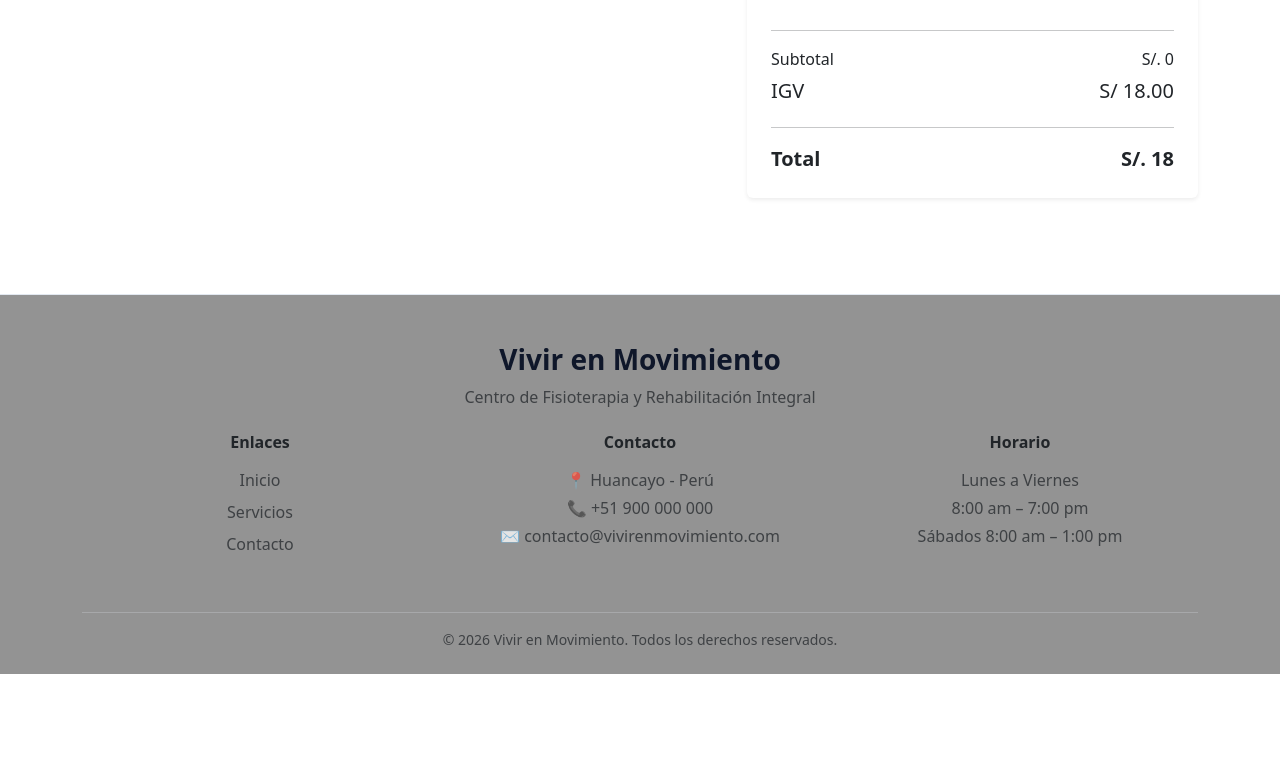
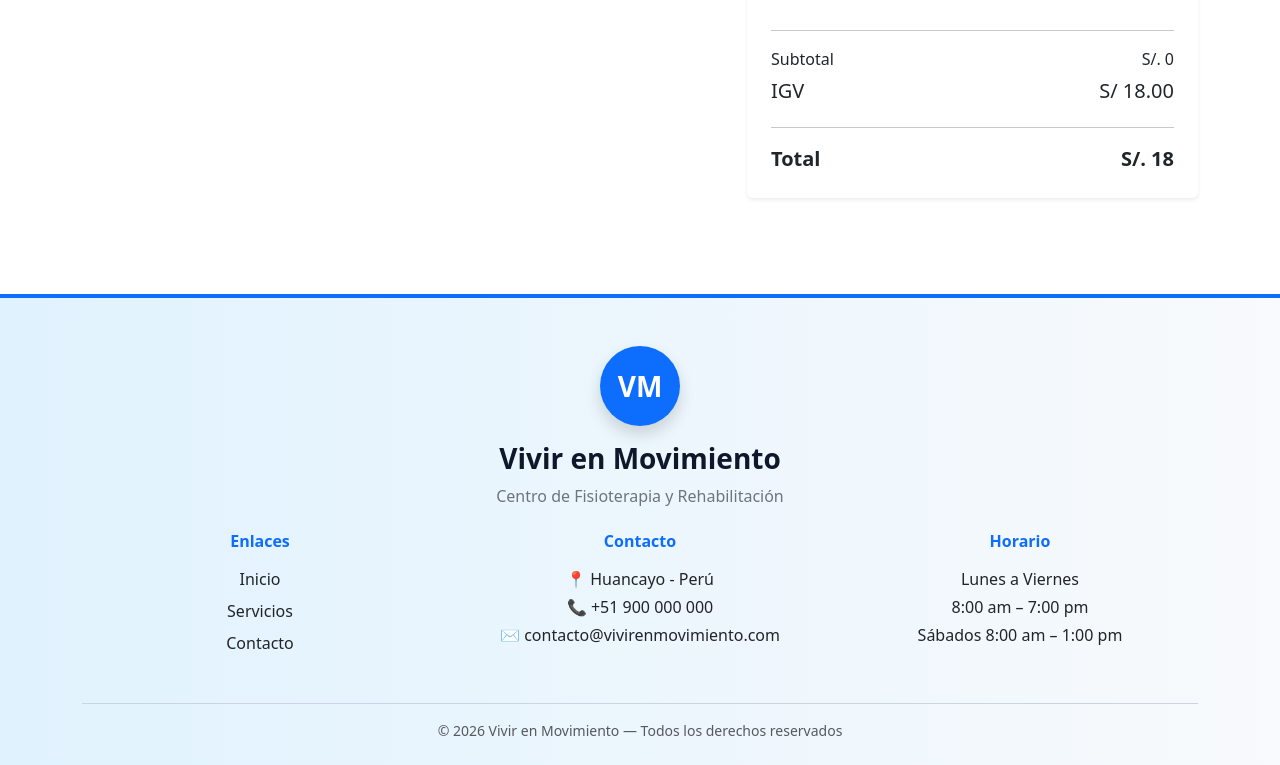
Before and after one commit to LuisCondori98/frontfisio, a React (Vite) app: page /checkout in a window 1280 px wide. Shown: the part 444-1209 px from the top of the page. Before the commit the page ends 1118 px from the top, so only its background shows below. Built offline with nearby package versions, Linux system fonts and the light colour scheme.

Commit message:
color footer and profile img

```diff
--- a/src/components/Footer/Footer.jsx
+++ b/src/components/Footer/Footer.jsx
@@ -5,66 +5,78 @@ const Footer = () => {
     <footer
       className="pt-5 pb-4 mt-5"
       style={{
-        background: "#939393",
-        borderTop: "1px solid #e2e8f0"
+        background: "linear-gradient(to right, #e0f2fe, #f8fafc)",
+        borderTop: "4px solid #0d6efd"
       }}
     >
       <div className="container text-center">
 
         {/* Logo centrado */}
         <div className="mb-4">
-          <h3 className="fw-bold" style={{ color: "#0f172a" }}>
+          <div
+            className="mx-auto d-flex align-items-center justify-content-center shadow"
+            style={{
+              width: "80px",
+              height: "80px",
+              borderRadius: "50%",
+              background: "#0d6efd",
+              color: "white",
+              fontSize: "28px",
+              fontWeight: "bold"
+            }}
+          >
+            VM
+          </div>
+
+          <h3 className="fw-bold mt-3" style={{ color: "#0f172a" }}>
             Vivir en Movimiento
           </h3>
-          <p className="text-muted">
-            Centro de Fisioterapia y Rehabilitación Integral
+          <p className="text-secondary">
+            Centro de Fisioterapia y Rehabilitación
           </p>
         </div>
 
-        {/* Secciones */}
-        <div className="row text-start text-md-center mb-4">
+        {/* Información */}
+        <div className="row text-center mb-4">
 
           <div className="col-md-4 mb-3">
-            <h6 className="fw-semibold mb-3">Enlaces</h6>
-            <ul className="list-unstyled">
-              <li>
-                <Link className="text-muted text-decoration-none d-block mb-2" to="/">
+            <h6 className="fw-bold text-primary mb-3">Enlaces</h6>
+            <Link to="/" className="d-block text-dark text-decoration-none mb-2">
               Inicio
             </Link>
-              </li>
-              <li>
-                <Link className="text-muted text-decoration-none d-block mb-2" to="/servicios">
+            <Link to="/servicios" className="d-block text-dark text-decoration-none mb-2">
               Servicios
             </Link>
-              </li>
-              <li>
-                <Link className="text-muted text-decoration-none d-block" to="/contacto">
+            <Link to="/contacto" className="d-block text-dark text-decoration-none">
               Contacto
             </Link>
-              </li>
-            </ul>
           </div>
 
           <div className="col-md-4 mb-3">
-            <h6 className="fw-semibold mb-3">Contacto</h6>
-            <p className="text-muted mb-1">📍 Huancayo - Perú</p>
-            <p className="text-muted mb-1">📞 +51 900 000 000</p>
-            <p className="text-muted">✉ contacto@vivirenmovimiento.com</p>
+            <h6 className="fw-bold text-primary mb-3">Contacto</h6>
+            <p className="text-dark mb-1">📍 Huancayo - Perú</p>
+            <p className="text-dark mb-1">📞 +51 900 000 000</p>
+            <p className="text-dark">✉ contacto@vivirenmovimiento.com</p>
           </div>
 
           <div className="col-md-4 mb-3">
-            <h6 className="fw-semibold mb-3">Horario</h6>
-            <p className="text-muted mb-1">Lunes a Viernes</p>
-            <p className="text-muted mb-1">8:00 am – 7:00 pm</p>
-            <p className="text-muted">Sábados 8:00 am – 1:00 pm</p>
+            <h6 className="fw-bold text-primary mb-3">Horario</h6>
+            <p className="text-dark mb-1">Lunes a Viernes</p>
+            <p className="text-dark mb-1">8:00 am – 7:00 pm</p>
+            <p className="text-dark">Sábados 8:00 am – 1:00 pm</p>
           </div>
 
         </div>
 
-        <hr style={{ borderColor: "#e2e8f0" }} />
-
-        <div className="text-muted small">
-          © {new Date().getFullYear()} Vivir en Movimiento. Todos los derechos reservados.
+        <div
+          className="pt-3"
+          style={{
+            borderTop: "1px solid #cbd5e1"
+          }}
+        >
+          <p className="small text-muted mb-0">
+            © {new Date().getFullYear()} Vivir en Movimiento — Todos los derechos reservados
+          </p>
         </div>
 
       </div>
--- a/src/components/Usuarios/Usuarios.jsx
+++ b/src/components/Usuarios/Usuarios.jsx
@@ -124,12 +124,23 @@ const Usuarios = () => {
         }}
         data-aos="flip-right"
       >
-        {
-          u.genero == "masculino" ?
-            <img src="/img/profileman.png" />
-          :
-            <img src="/img/profilewoman.png"/>
-        }
+        <img
+          src={
+            u?.img
+              ? u.img
+              : u?.genero === "masculino"
+              ? "/img/profileman.png"
+              : u?.genero === "femenino"
+              ? "/img/profilewoman.png"
+              : "/img/profiledefault.png"
+          }
+          alt="Foto de perfil"
+          className="rounded-circle shadow"
+          style={{ width: "120px", height: "120px", objectFit: "cover" }}
+          onError={(e) => {
+            e.target.src = "/img/profiledefault.png";
+          }}
+        />
         <div className="card-body">
           <label><strong>Nombres: </strong> {u.nombre}</label><br />
           <label><strong>Apellidos: </strong> {u.apellidoPaterno} {u.apellidoMaterno}</label><br />
```
Lines whose indentation alone changed are shown as unchanged.
